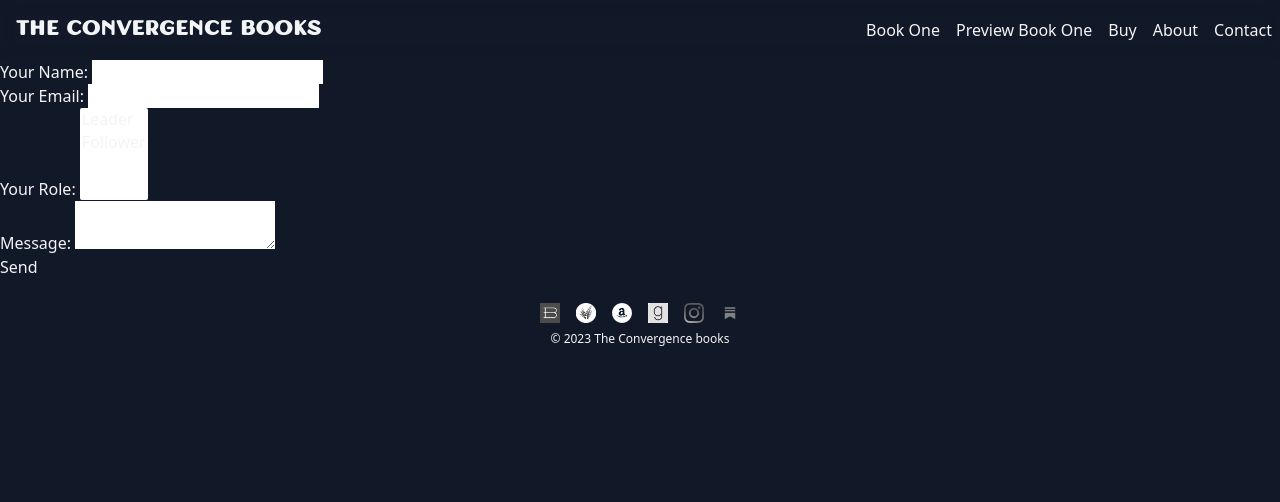
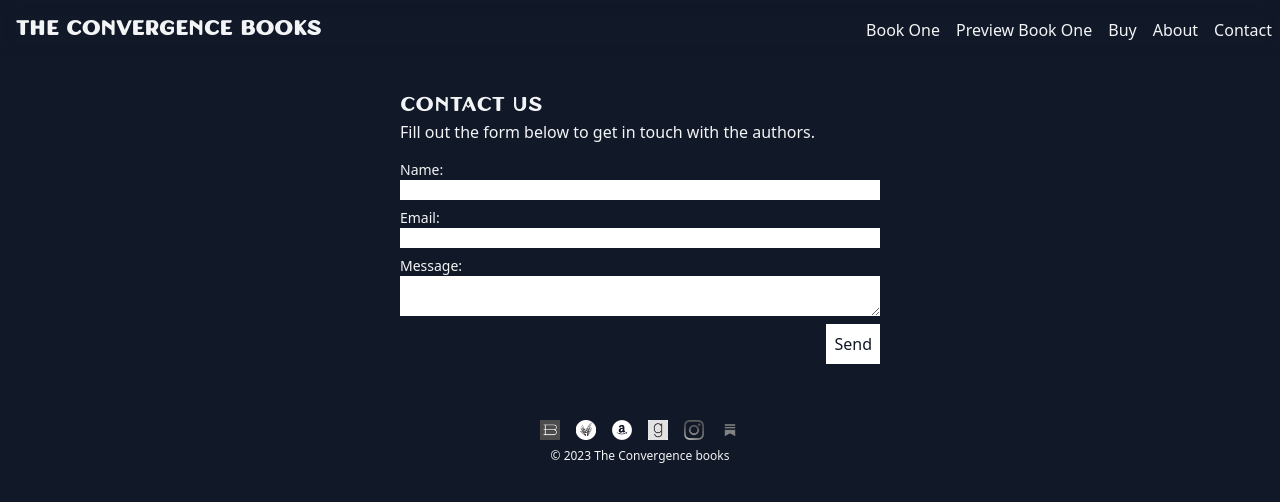
Before and after one commit to ChrisLaRocque/convergence-books, an Astro site in the folder site/: page /contact in a window 1280 px wide. Built offline with nearby package versions, Linux system fonts and the light colour scheme; Astro itself is replaced by a stand-in of ours.

Commit message:
form styles

```diff
--- a/site/src/layouts/Layout.astro
+++ b/site/src/layouts/Layout.astro
@@ -5,6 +5,7 @@ const {
 	title = "Convergence Books",
 	description = "The Convergence Books is a young adult fantasy series by Katherine E. Lewis & Rebecca Lewis. Book One: Incarnation available now!",
 	image = "/convergence-symbol.png",
+	noIndexNoFollow = false,
 } = Astro.props;
 const { url } = Astro;
 ---
@@ -63,6 +64,7 @@ const { url } = Astro;
 			type="text/css"
 			charset="utf-8"
 		/>
+		{noIndexNoFollow && <meta name="robots" content="noindex,nofollow" />}
 	</head>
 
 	<body class="bg-gray-900 text-gray-100">
--- a/site/src/pages/contact.astro
+++ /dev/null
@@ -1,30 +0,0 @@
----
-import Layout from "../layouts/Layout.astro";
----
-
-<Layout>
-	<section>
-		<form name="contact" method="POST" data-netlify="true">
-			<p>
-				<label>Your Name: <input type="text" name="name" /></label>
-			</p>
-			<p>
-				<label>Your Email: <input type="email" name="email" /></label>
-			</p>
-			<p>
-				<label
-					>Your Role: <select name="role[]" multiple>
-						<option value="leader">Leader</option>
-						<option value="follower">Follower</option>
-					</select>
-				</label>
-			</p>
-			<p>
-				<label>Message: <textarea name="message"></textarea></label>
-			</p>
-			<p>
-				<button type="submit">Send</button>
-			</p>
-		</form>
-	</section>
-</Layout>
--- /dev/null
+++ b/site/src/pages/contact/index.astro
@@ -0,0 +1,45 @@
+---
+import Layout from "../../layouts/Layout.astro";
+---
+
+<Layout title="Contact | Convergence Books">
+	<section class="mx-auto my-4 max-w-lg p-4">
+		<h1 class="font-heading text-xl">Contact us</h1>
+		<p class="mb-4">
+			Fill out the form below to get in touch with the authors.
+		</p>
+		<form
+			name="contact"
+			action="/contact/thanks"
+			method="POST"
+			data-netlify="true"
+		>
+			<label class="mb-2 block text-sm"
+				>Name: <input
+					type="text"
+					name="name"
+					class="block w-full text-black"
+				/>
+			</label>
+
+			<label class="mb-2 block text-sm"
+				>Email: <input
+					type="email"
+					name="email"
+					class="block w-full text-black"
+				/>
+			</label>
+
+			<label class="mb-2 block text-sm"
+				>Message: <textarea
+					name="message"
+					class="block w-full text-black"></textarea>
+			</label>
+			<div class="button-wrapper flex justify-end">
+				<button type="submit" class="bg-white p-2 text-gray-900"
+					>Send</button
+				>
+			</div>
+		</form>
+	</section>
+</Layout>
--- /dev/null
+++ b/site/src/pages/contact/thanks.astro
@@ -0,0 +1,10 @@
+---
+import Layout from "../../layouts/Layout.astro";
+---
+
+<Layout noIndexNoFollow={true} title="Thanks | Convergence Books">
+	<section class="mx-auto my-4 max-w-lg p-4">
+		<h1 class="font-heading text-xl">Thanks!</h1>
+		<p>We've received your message and will be in touch soon.</p>
+	</section>
+</Layout>
```
